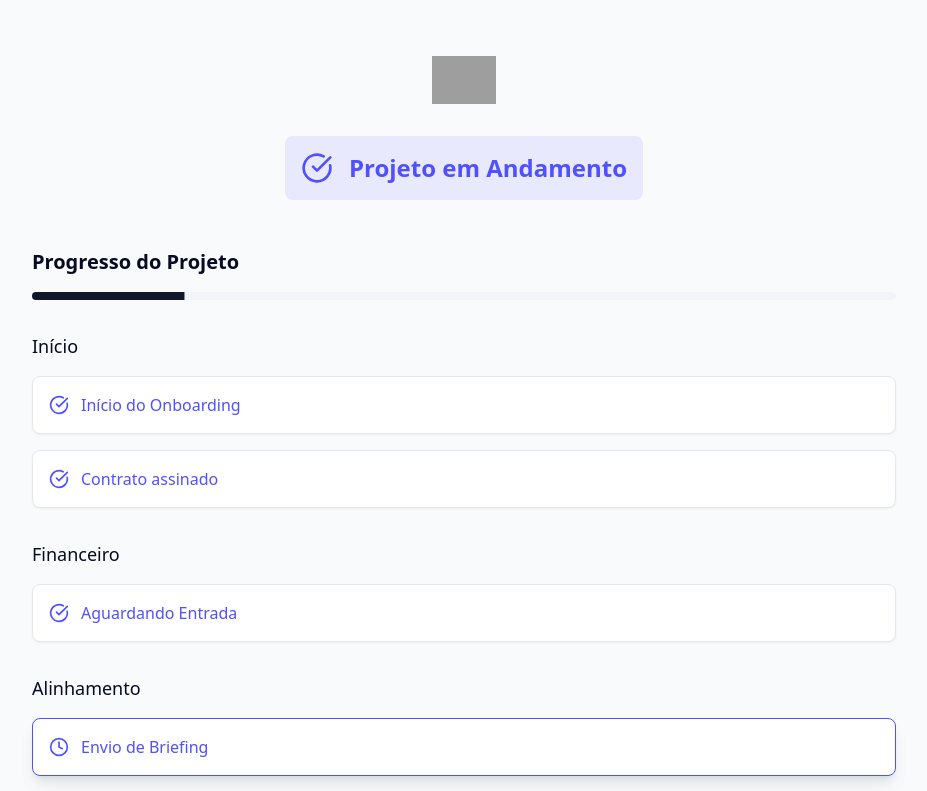
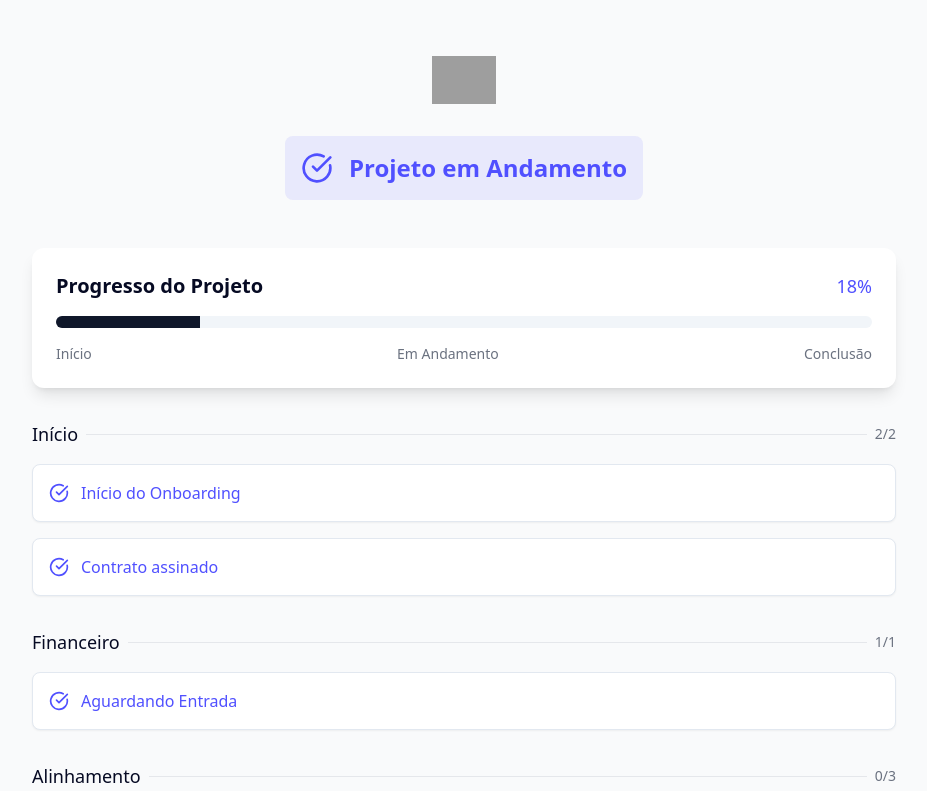
Before and after one commit to troitonn/evo-stack---statuspage-the-projects, a React (Vite) app: page / in a window 1280 px wide. Shown: the top 791 px of the page, without its empty margins (176-1103 px from the left). Built offline with nearby package versions, Linux system fonts and the light colour scheme; grey boxes are pictures that could not be loaded.

Commit message:
feat: Improve project progress display
- Added a progress bar with percentage display.
- Enhanced the visual style for a more modern look.

```diff
--- a/src/components/ServiceStatus.tsx
+++ b/src/components/ServiceStatus.tsx
@@ -2,7 +2,6 @@
 import { CheckCircle, Clock } from "lucide-react";
 import { Card } from "@/components/ui/card";
 import { Progress } from "@/components/ui/progress";
-import { Checkbox } from "@/components/ui/checkbox";
 import { useState } from "react";
 
 interface Stage {
@@ -67,24 +66,44 @@ const ServiceStatus = () => {
   };
 
   const currentCategory = stages.find(stage => stage.status === "in_progress")?.category || "";
+  const progress = calculateProgress();
 
   return (
     <div className="w-full max-w-4xl mx-auto p-4">
-      <div className="mb-8">
-        <h2 className="text-xl font-semibold mb-4 text-[#060a23]">Progresso do Projeto</h2>
-        <Progress value={calculateProgress()} className="h-2" />
+      <div className="mb-8 bg-white rounded-xl p-6 shadow-lg">
+        <div className="flex justify-between items-center mb-4">
+          <h2 className="text-xl font-semibold text-[#060a23]">Progresso do Projeto</h2>
+          <span className="text-lg font-medium text-[#5050ff]">
+            {progress.toFixed(0)}%
+          </span>
+        </div>
+        <Progress value={progress} className="h-3 rounded-full" />
+        <div className="mt-4 flex justify-between text-sm text-gray-500">
+          <span>Início</span>
+          <span>Em Andamento</span>
+          <span>Conclusão</span>
+        </div>
       </div>
 
       {Array.from(new Set(stages.map(stage => stage.category))).map(category => (
         <div key={category} className="mb-8">
-          <h3 className="text-lg font-medium mb-4 text-[#060a23]">{category}</h3>
+          <div className="flex items-center gap-2 mb-4">
+            <h3 className="text-lg font-medium text-[#060a23]">{category}</h3>
+            <div className="h-px flex-1 bg-gray-200" />
+            <span className="text-sm text-gray-500">
+              {stages.filter(s => s.category === category && s.status === "completed").length}/
+              {stages.filter(s => s.category === category).length}
+            </span>
+          </div>
           <div className="grid gap-4">
             {stages
               .filter(stage => stage.category === category)
               .map((stage, index) => (
                 <Card key={stage.name}
                       className={`p-4 transition-all duration-300 hover:shadow-lg ${
-                        stage.status === "in_progress" ? "border-[#5050ff] shadow-lg" : ""
+                        stage.status === "in_progress"
+                          ? "border-[#5050ff] shadow-lg bg-[#5050ff]/5"
+                          : "hover:border-[#5050ff]/30"
                       }`}>
                   <div className="flex items-center justify-between">
                     <div className="flex items-center gap-3">
@@ -92,11 +111,11 @@ const ServiceStatus = () => {
                         onClick={() => toggleStageStatus(
                           stages.findIndex(s => s.name === stage.name)
                         )}
-                        className="flex items-center justify-center focus:outline-none"
+                        className="flex items-center justify-center focus:outline-none hover:scale-110 transition-transform"
                       >
                         {getStatusIcon(stage.status)}
                       </button>
-                      <span className={`font-medium ${
+                      <span className={`font-medium transition-colors ${
                         stage.status === "completed" ? "text-[#5050ff]" :
                         stage.status === "in_progress" ? "text-[#5050ff]" :
                         "text-gray-500"
--- a/src/components/StatusHeader.tsx
+++ b/src/components/StatusHeader.tsx
@@ -7,29 +7,28 @@ const StatusHeader = () => {
   const systemStatus: SystemStatus = "operational";
 
   const getStatusInfo = () => {
-    switch (systemStatus) {
-      case "operational":
+    if (systemStatus === "operational") {
       return {
         icon: <CheckCircle className="w-8 h-8 text-[#5050ff]" />,
         text: "Projeto em Andamento",
         bgColor: "bg-[#5050ff]/10",
         textColor: "text-[#5050ff]"
       };
-      case "in_progress":
+    }
+    if (systemStatus === "in_progress") {
       return {
         icon: <AlertTriangle className="w-8 h-8 text-[#5050ff]" />,
         text: "Projeto em Progresso",
         bgColor: "bg-[#5050ff]/10",
         textColor: "text-[#5050ff]"
       };
-      case "completed":
+    }
     return {
       icon: <CheckCircle className="w-8 h-8 text-[#5050ff]" />,
       text: "Projeto Concluído",
       bgColor: "bg-[#5050ff]/10",
       textColor: "text-[#5050ff]"
     };
-    }
   };
 
   const statusInfo = getStatusInfo();
```
Lines whose indentation alone changed are shown as unchanged.
